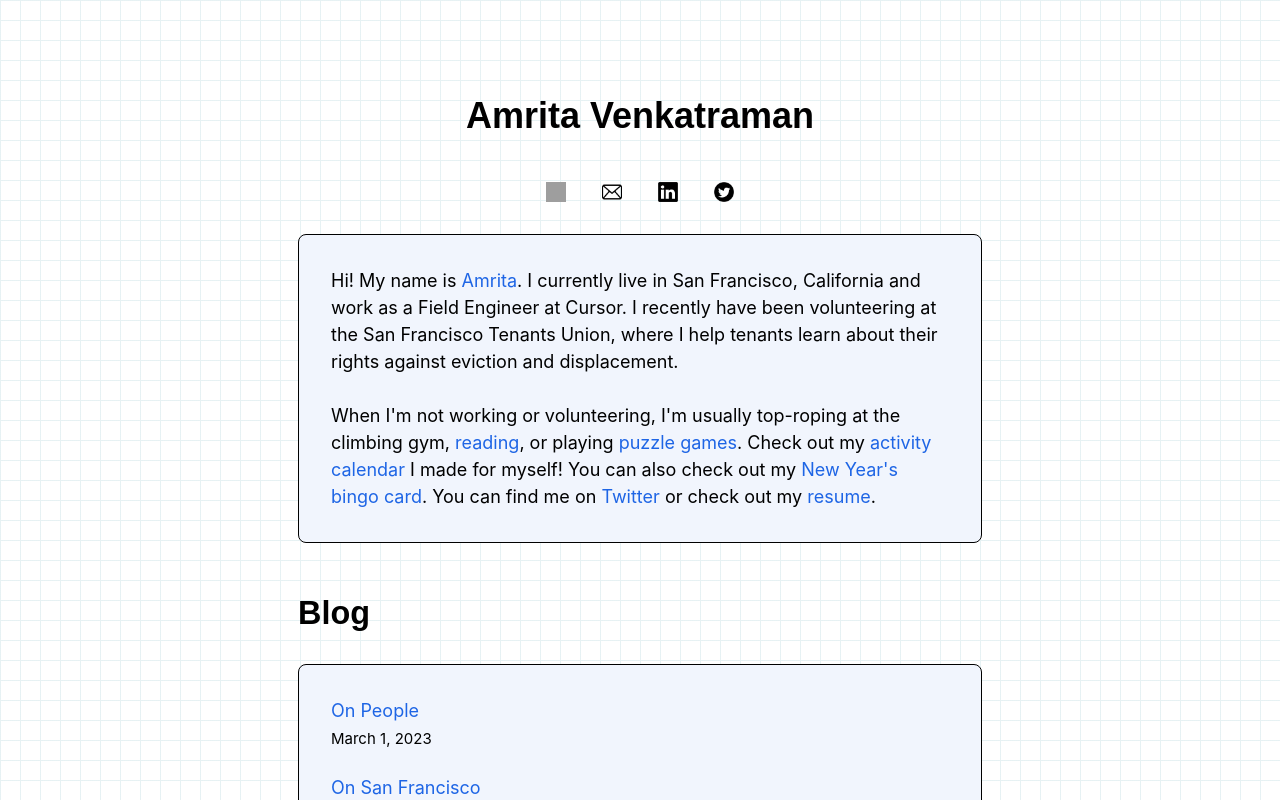
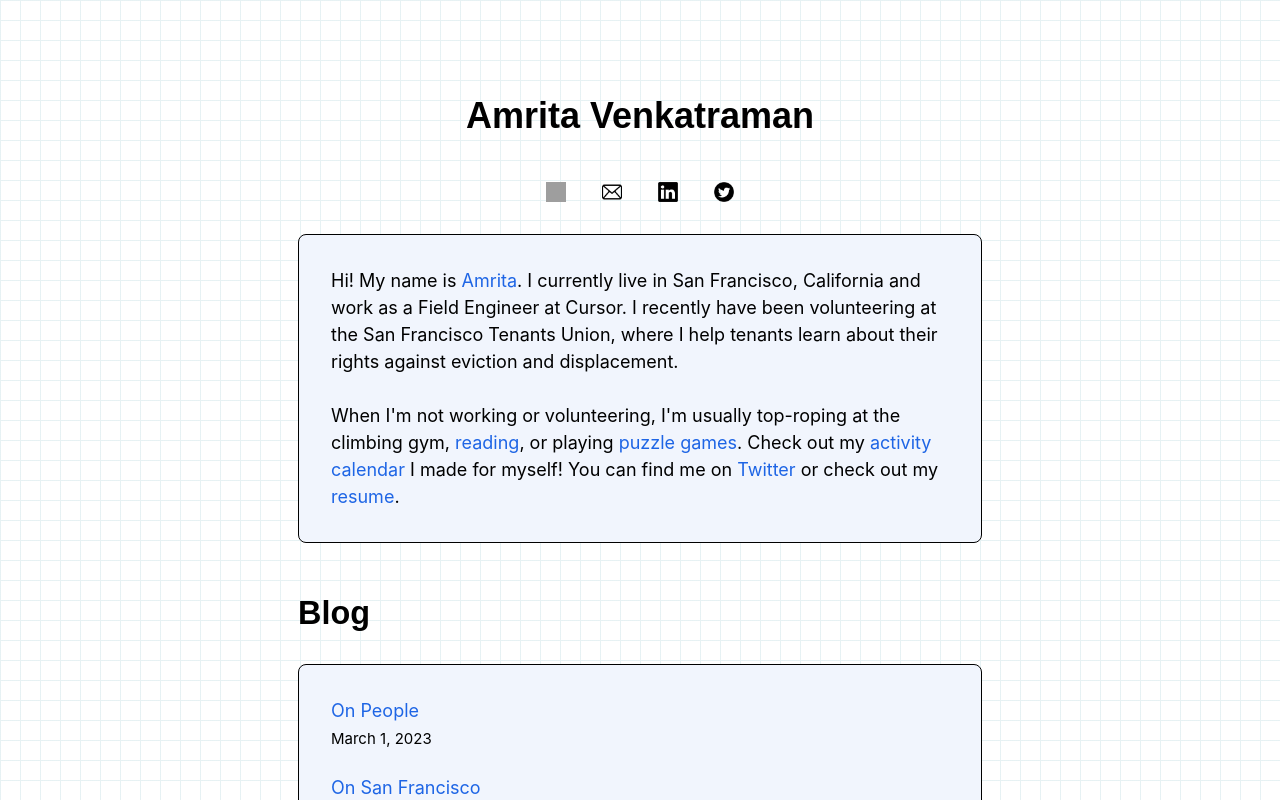
Before and after one commit to iamrita/personalwebsite, a Next.js app: page / in a window 1280 px wide. Shown: the top 800 px of the page. Built offline with nearby package versions, Linux system fonts and the light colour scheme; grey boxes are pictures that could not be loaded; a web font is replaced by a local one.

Commit message:
removing bingo card for now

```diff
--- a/pages/index.js
+++ b/pages/index.js
@@ -48,11 +48,7 @@ export default function Home({ allPostsData }) {
           <Link href={`/posts/activities`} className={utilStyles.link}>
             activity calendar
           </Link>{" "}
-          I made for myself! You can also check out my{" "}
-          <Link href={`/posts/bingo`} className={utilStyles.link}>
-            New Year&apos;s bingo card
-          </Link>
-          . You can find me on{" "}
+          I made for myself! You can find me on{" "}
           <a href="https://twitter.com/iamrita98" className={utilStyles.link}>
             Twitter
           </a>{" "}
```
